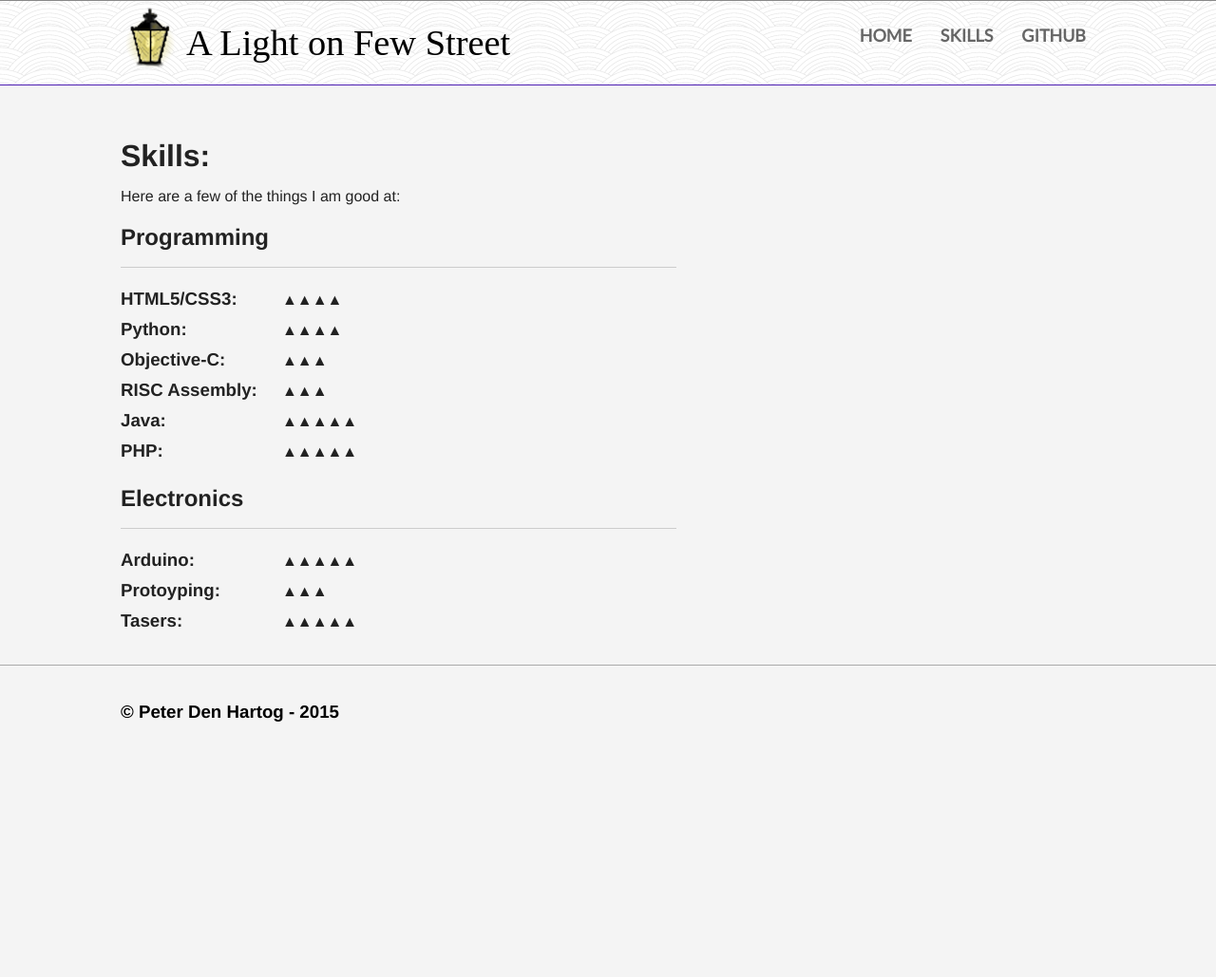
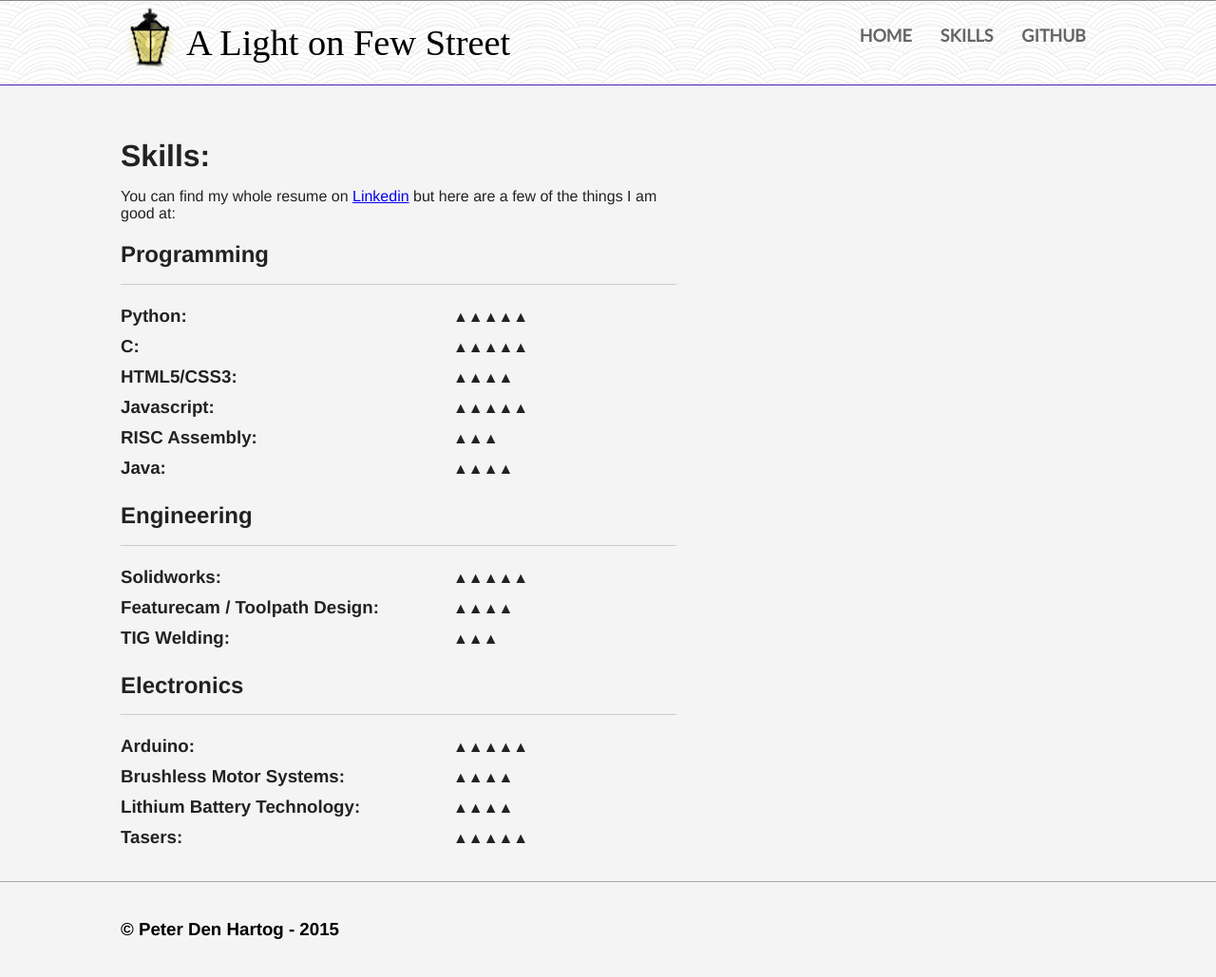
Before and after one commit to pddenhar/pddenhar.github.io, a Jekyll site: the page built from skills.html, in a window 1280 px wide. Shown: the whole page at 95% size. Built offline with Jekyll 4.4.1, drawn with Linux system fonts in a browser that asks for light colours; nearby versions of some CDN libraries; some web fonts are replaced; before the commit the page ends 900 px from its top, so only the background shows below that.

Commit message:
Updated skills page

```diff
--- a/css/skills.css
+++ b/css/skills.css
@@ -1,5 +1,5 @@
 article#skills section h3 {
-	width:170px;
+	width:350px;
 	display:inline-block;
 	padding:0;
 	margin:0;
--- a/skills.html
+++ b/skills.html
@@ -6,23 +6,31 @@ custom_css: skills.css
 <article id="skills">
 	<header>
 		<h1>Skills:</h1>
-		<p>Here are a few of the things I am good at:</p>
+		<p>You can find my whole resume on <a href="https://www.linkedin.com/profile/view?id=184433943">Linkedin</a> but here are a few of the things I am good at:</p>
 	</header>
 	<section>
 		<h2>Programming</h2>
 		<hr>
+		<div class="skill"><h3>Python</h3><span class="rating">&#x25B2;&#x25B2;&#x25B2;&#x25B2;&#x25B2;</span></div>
+		<div class="skill"><h3>C</h3><span class="rating">&#x25B2;&#x25B2;&#x25B2;&#x25B2;&#x25B2;</span></div>
 		<div class="skill"><h3>HTML5/CSS3</h3><span class="rating">&#x25B2;&#x25B2;&#x25B2;&#x25B2;</span></div>
-		<div class="skill"><h3>Python</h3><span class="rating">&#x25B2;&#x25B2;&#x25B2;&#x25B2;</span></div>
-		<div class="skill"><h3>Objective-C</h3><span class="rating">&#x25B2;&#x25B2;&#x25B2;</span></div>
+		<div class="skill"><h3>Javascript</h3><span class="rating">&#x25B2;&#x25B2;&#x25B2;&#x25B2;&#x25b2;</span></div>
 		<div class="skill"><h3>RISC Assembly</h3><span class="rating">&#x25B2;&#x25B2;&#x25B2;</span></div>
-		<div class="skill"><h3>Java</h3><span class="rating">&#x25B2;&#x25B2;&#x25B2;&#x25B2;&#x25b2;</span></div>
-		<div class="skill"><h3>PHP</h3><span class="rating">&#x25B2;&#x25B2;&#x25B2;&#x25B2;&#x25b2;</span></div>
+		<div class="skill"><h3>Java</h3><span class="rating">&#x25B2;&#x25B2;&#x25B2;&#x25B2;</span></div>
+	</section>
+	<section>
+		<h2>Engineering</h2>
+		<hr>
+		<div class="skill"><h3>Solidworks</h3><span class="rating">&#x25B2;&#x25B2;&#x25B2;&#x25B2;&#x25b2;</span></div>
+		<div class="skill"><h3>Featurecam / Toolpath Design</h3><span class="rating">&#x25B2;&#x25B2;&#x25B2;&#x25b2;</span></div>
+		<div class="skill"><h3>TIG Welding</h3><span class="rating">&#x25B2;&#x25B2;&#x25B2;</span></div>
 	</section>
 	<section>
 		<h2>Electronics</h2>
 		<hr>
 		<div class="skill"><h3>Arduino</h3><span class="rating">&#x25B2;&#x25B2;&#x25B2;&#x25B2;&#x25b2;</span></div>
-		<div class="skill"><h3>Protoyping</h3><span class="rating">&#x25B2;&#x25B2;&#x25B2;</span></div>
+		<div class="skill"><h3>Brushless Motor Systems</h3><span class="rating">&#x25B2;&#x25B2;&#x25B2;&#x25B2;</span></div>
+		<div class="skill"><h3>Lithium Battery Technology</h3><span class="rating">&#x25B2;&#x25B2;&#x25B2;&#x25B2;</span></div>
 		<div class="skill"><h3>Tasers</h3><span class="rating">&#x25B2;&#x25B2;&#x25B2;&#x25B2;&#x25b2;</span></div>
 	</section>
 </article>
```
Also changed, not shown: index.html (+3 -4 lines).
